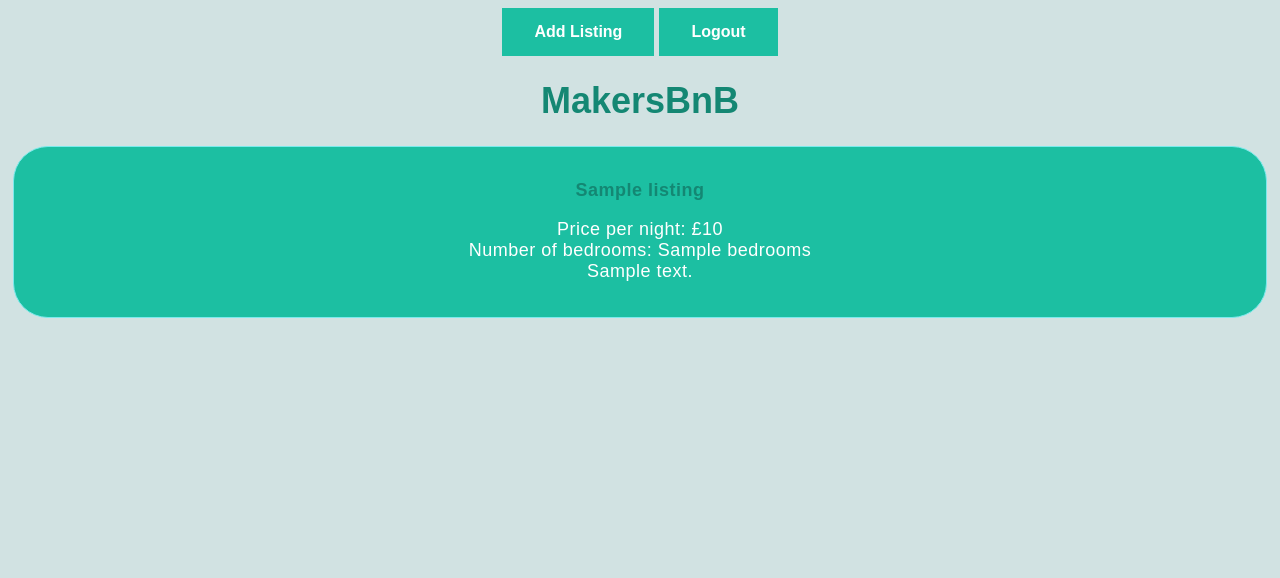
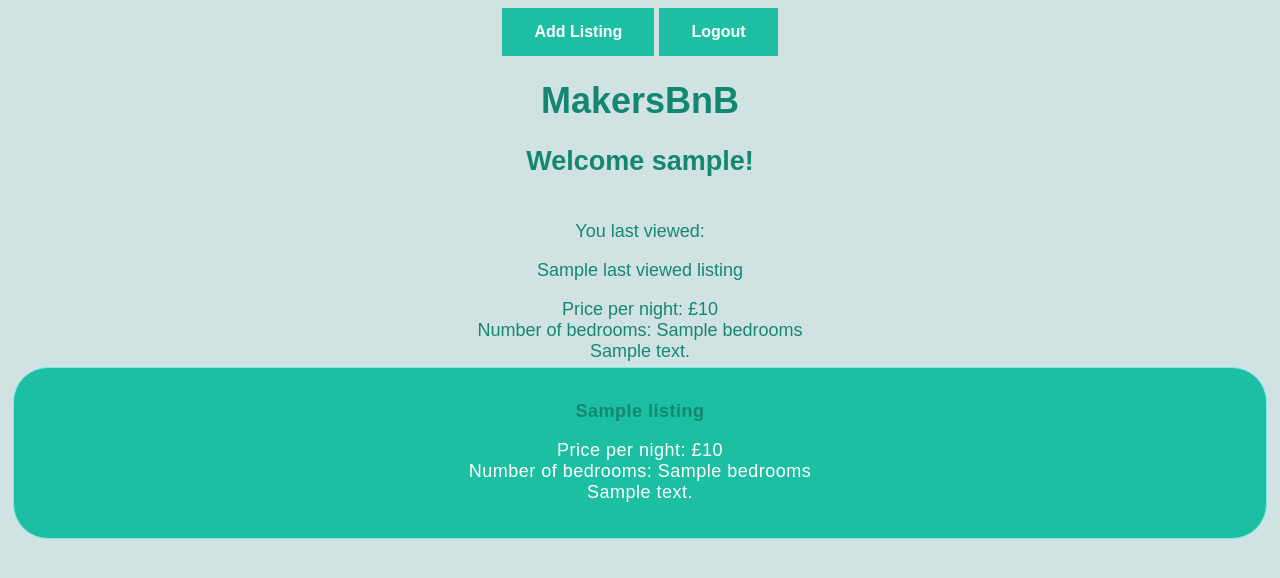
Before and after one commit to Sabirah42/Makersbnb_Team_Sweet_Shame, a Flask app: template templates/index_in.html in a window 1280 px wide. Shown: the top 578 px of the page. Run offline with Flask 3, Linux system fonts and the light colour scheme; the template is opened without the code that fills it: most values are stand-ins (such as "Sample title", 1, 10 or a date in 2020).

Commit message:
added last viewed functionality. clears last viewed on logout.

```diff
--- a/app.py
+++ b/app.py
@@ -18,7 +18,11 @@ def get_index():
     repo = ListingRepository(connection)
     all_listings = repo.all()
     if 'logged_in' in session and session['logged_in']:
-        return render_template('index_in.html', listings=all_listings[::-1])
+        if 'last_viewed' in session:
+            last_viewed_listing = repo.get_listing_from_id(session['last_viewed'])
+            return render_template('index_in.html', listings=all_listings[::-1], last_viewed_listing=last_viewed_listing, current_username=session['current_username'])
+        else:
+            return render_template('index_in.html', listings=all_listings[::-1], current_username=session['current_username'])
     return render_template('index_out.html', listings=all_listings[::-1])
 
 @app.route('/listings', methods=['POST'])
@@ -33,11 +37,6 @@ def add_listing():
     listing_repo.create(listing)
     return redirect('/')
 
-
-
-
-
-
 @app.route('/add_listing')
 def show_listing_sumbission_form():
     return render_template('add_listing.html')
@@ -45,6 +44,8 @@ def show_listing_sumbission_form():
 @app.route('/logout')
 def logout():
     session.pop('logged_in')
+    session.pop('current_username')
+    session.pop('last_viewed')
     return redirect('/')
 
 @app.route('/login')
@@ -60,6 +61,7 @@ def attempt_login():
         if user:
             if user.password == password:
                 session['logged_in'] = True
+                session['current_username'] = user.username
                 return redirect('/')
             else:
                 raise Exception('Password is incorrect')
@@ -68,6 +70,7 @@ def attempt_login():
 
 @app.route('/listings/<id>')
 def show_single_listing(id):
+    session['last_viewed'] = int(id)
     user_repo = UserRepository(connection)
     listing_repo = ListingRepository(connection)
     listing = listing_repo.get_listing_from_id(id)
--- a/templates/index_in.html
+++ b/templates/index_in.html
@@ -14,6 +14,22 @@
         </a>
 
         <a href="/"><h1>MakersBnB</h1></a>
+        <h2>Welcome {{ current_username }}!</h2>
+        {% if last_viewed_listing %}
+        <div>
+        <br/>You last viewed:
+        <p id="last-viewed-listing-name">
+            <a href="/listings/{{last_viewed_listing.id}}">
+            {{last_viewed_listing.listing_name}}
+            </a>
+            </p>
+            Price per night: £{{last_viewed_listing.price}}
+            <br>Number of bedrooms: {{last_viewed_listing.bedrooms}}
+            <br>{{last_viewed_listing.description}}
+
+        </div>
+        {% endif %}
+        <div>
         {% for listing in listings %}
             <div id="listing">
             <p id="listing-name">
@@ -27,5 +43,6 @@
             </div>
 
         {% endfor %}
+        </div>
     </body>
 </html>
```
